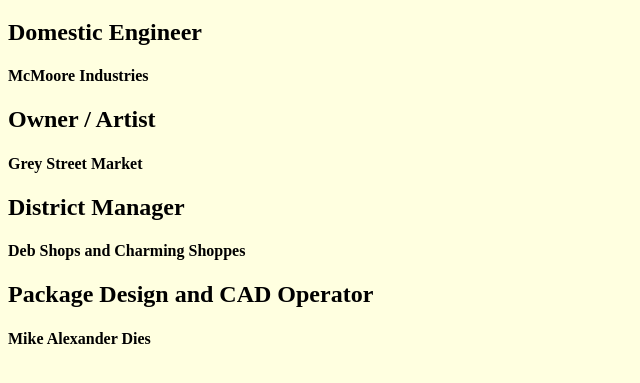
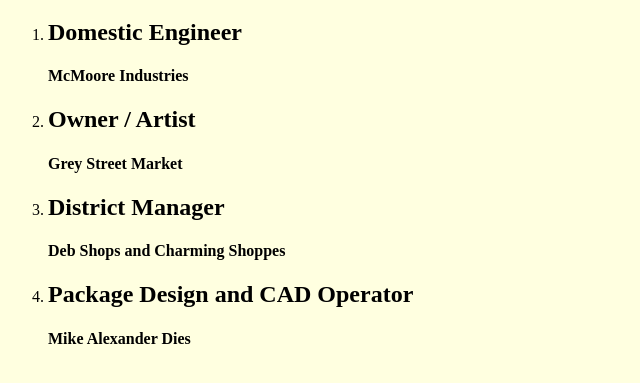
Before and after one commit to amoore1120/aboutme, a plain HTML site: page jobs.html in a window 1280 px wide. Shown: the part 61-444 px from the top of the page, without its empty margins (0-640 px from the left). Drawn offline with Linux system fonts and the light colour scheme.

Commit message:
I am a highway

```diff
--- a/jobs.html
+++ b/jobs.html
@@ -9,19 +9,25 @@
 </head>
 <body><body style="background-color: lightyellow;"></body>
 <h1> Job History</h1>
+
+
 <!--no idea how to explain 15 year gap besids domstic engineer, art-->
-<h2>Domestic Engineer</h2>
-<H4>McMoore Industries</H4>
+<ol>
+<li><h2>Domestic Engineer </h2></li>
+<h4>McMoore Industries</h4>
 
-<h2>Owner / Artist</h2>
+
+<li><h2>Owner / Artist</h2></li>
 <h4>Grey Street Market</h4>
 
-<h2>District Manager</h2>
+<li><h2>District Manager</h2></li>
 <h4>Deb Shops and Charming Shoppes</h4>
 
 <!--??deb shops and charming shoppes listed together or seperate???-->
 
 
 
-<p><h2>Package Design and CAD Operator</h2>
+<li><h2>Package Design and CAD Operator</h2></li>
     <h4>Mike Alexander Dies</h4></p>
+
+</ol>
```
Also changed, not shown: index.html (line endings or trailing spaces).
